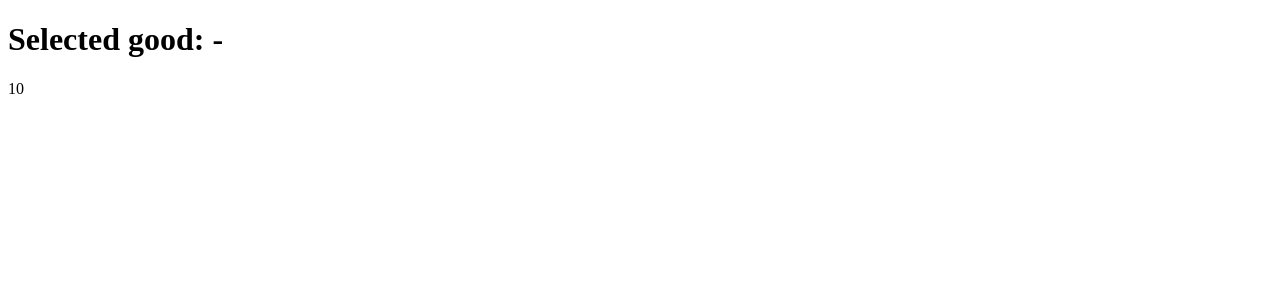
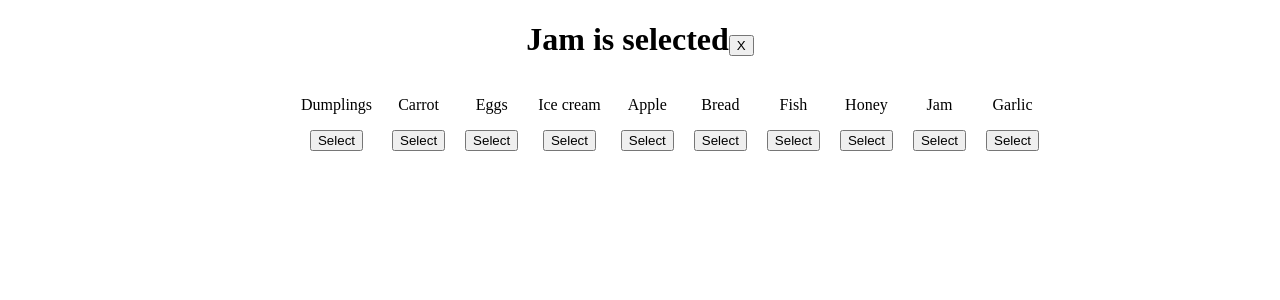
Before and after one commit to mate-academy/react_goods-selector, a React (Create React App) app: page / in a window 1280 px wide. Shown: the top 300 px of the page. Built offline with nearby package versions, Linux system fonts and the light colour scheme.

Commit message:
solution

```diff
--- a/src/App.scss
+++ b/src/App.scss
@@ -1 +1,26 @@
-// styles go here
+.App {
+  text-align: center;
+}
+
+.closer:hover {
+  color: red;
+}
+
+.goods {
+  display: flex;
+  flex-direction: row;
+  justify-content: center;
+
+  &__list {
+    list-style-type: none;
+    padding-left: 20px;
+
+    &__good {
+      justify-content: center;
+    }
+  }
+
+  &__clicker:active {
+    color: rgb(55, 192, 55);
+  }
+}
--- a/src/App.tsx
+++ b/src/App.tsx
@@ -14,11 +14,49 @@ const goodsFromServer: string[] = [
   'Garlic',
 ];
 
-const App: React.FC = () => (
-  <div className="App">
-    <h1>Selected good: -</h1>
-    {goodsFromServer.length}
-  </div>
-);
+type State = {
+  selected: string | null,
+};
 
-export default App;
+export default class App extends React.Component<{}, State> {
+  state = {
+    selected: goodsFromServer[8],
+  };
+
+  render() {
+    return (
+      <div className="App">
+        <h1>
+          {this.state.selected
+            ? (`${this.state.selected} is selected`)
+            : ('No goods selected')}
+          {this.state.selected && (
+            <button
+              className="closer"
+              type="button"
+              onClick={() => this.setState({ selected: null })}
+            >
+              X
+            </button>
+          )}
+        </h1>
+        <ul className="goods">
+          {goodsFromServer.map(good => (
+            <>
+              <li key={good} className="goods__list">
+                <p className="goods__list__good">{good}</p>
+                <button
+                  className="goods__clicker"
+                  type="button"
+                  onClick={() => this.setState({ selected: good })}
+                >
+                  Select
+                </button>
+              </li>
+            </>
+          ))}
+        </ul>
+      </div>
+    );
+  }
+}
```
Also changed, not shown: 1 other file (tests, documents, lock files or other folders).
